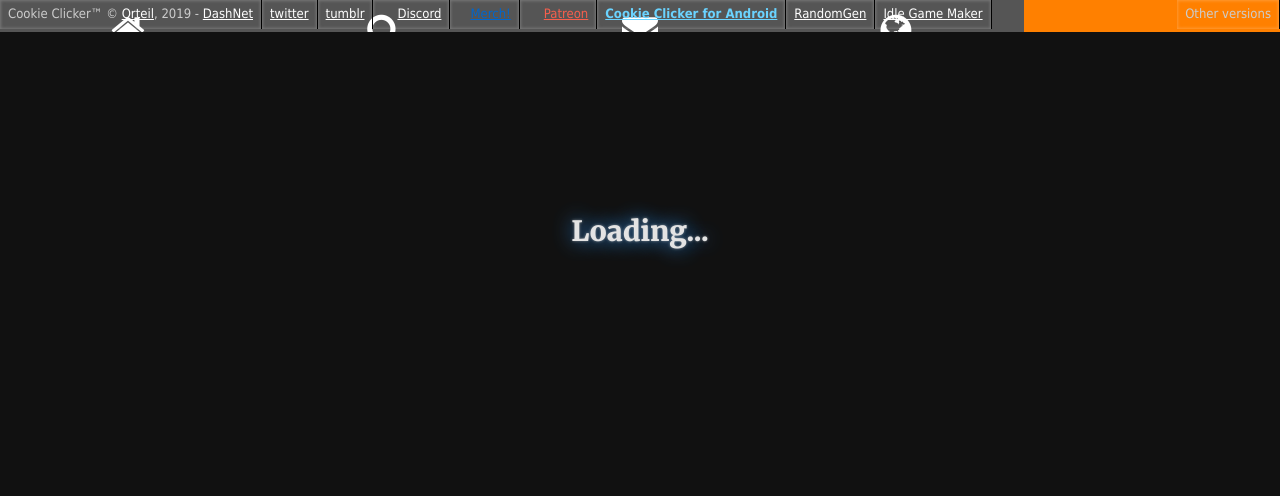
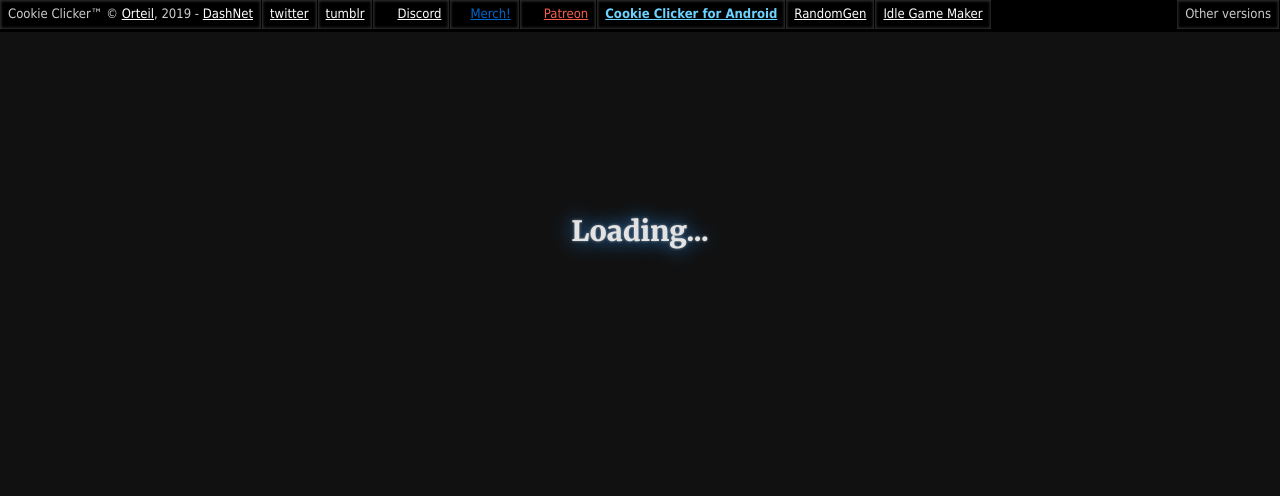
Before and after one commit to cdobby69/Cookie-Clicker, a plain HTML site: page index.html in a window 1280 px wide. Drawn offline with Linux system fonts and the light colour scheme.

Commit message:
Update index.html

```diff
--- a/index.html
+++ b/index.html
@@ -1,50 +1,5 @@
-
+<!--Compiled by Cdobby, code from orteil-->
 <!DOCTYPE html>
-<html>
-<meta name="viewport" content="width=device-width, initial-scale=1">
-<link rel="stylesheet" href="https://cdnjs.cloudflare.com/ajax/libs/font-awesome/4.7.0/css/font-awesome.min.css">
-	<link rel="icon" href="favicon.ico" type="image/x-icon"/>
-	<link rel="shortcut icon" href="favicon.ico" type="image/x-icon"/>
-<style>
-body {margin:0;}
-
-.icon-bar {
-  width: 100%;
-  background-color: #555;
-  overflow: auto;
-}
-
-.icon-bar a {
-  float: left;
-  width: 20%;
-  text-align: center;
-  padding: 12px 0;
-  transition: all 0.3s ease;
-  color: white;
-  font-size: 36px;
-}
-
-.icon-bar a:hover {
-  background-color: #000;
-}
-
-.active {
-  background-color: #FF8000;
-}
-</style>
-<body>
-
-<div class="icon-bar">
-  <a href="Main2.html"><i class="fa fa-home"></i></a>
-  <a href="Search.html"><i class="fa fa-search"></i></a>
-  <a href="Chatroom.html"><i class="fa fa-envelope"></i></a>
-  <a href="WorkMain.html"><i class="fa fa-globe"></i></a>
-  <a class="active" href="Games.html"><i class="fa fa-games"></i></a>
-</div>
-<html lang="en">
-<head>
-<meta charset="UTF-8">
-<meta name="viewport" content="width=device-width, initial-scale=1">
 <html>
 <head>
 <script type="text/javascript">
@@ -53,7 +8,7 @@ body {margin:0;}
 
 <script type="text/javascript" src="//cdnjs.cloudflare.com/ajax/libs/cookieconsent2/1.0.9/cookieconsent.min.js"></script>
 
-<title>Cdobby's Cookie Clicker</title>
+<title>CDobby's website | Cookie Clicker</title>
 <!--
 Code and graphics copyright Orteil, 2013-2019
 Feel free to alter this code to your liking, but please do not re-host it, do not profit from it and do not present it as your own.
```
